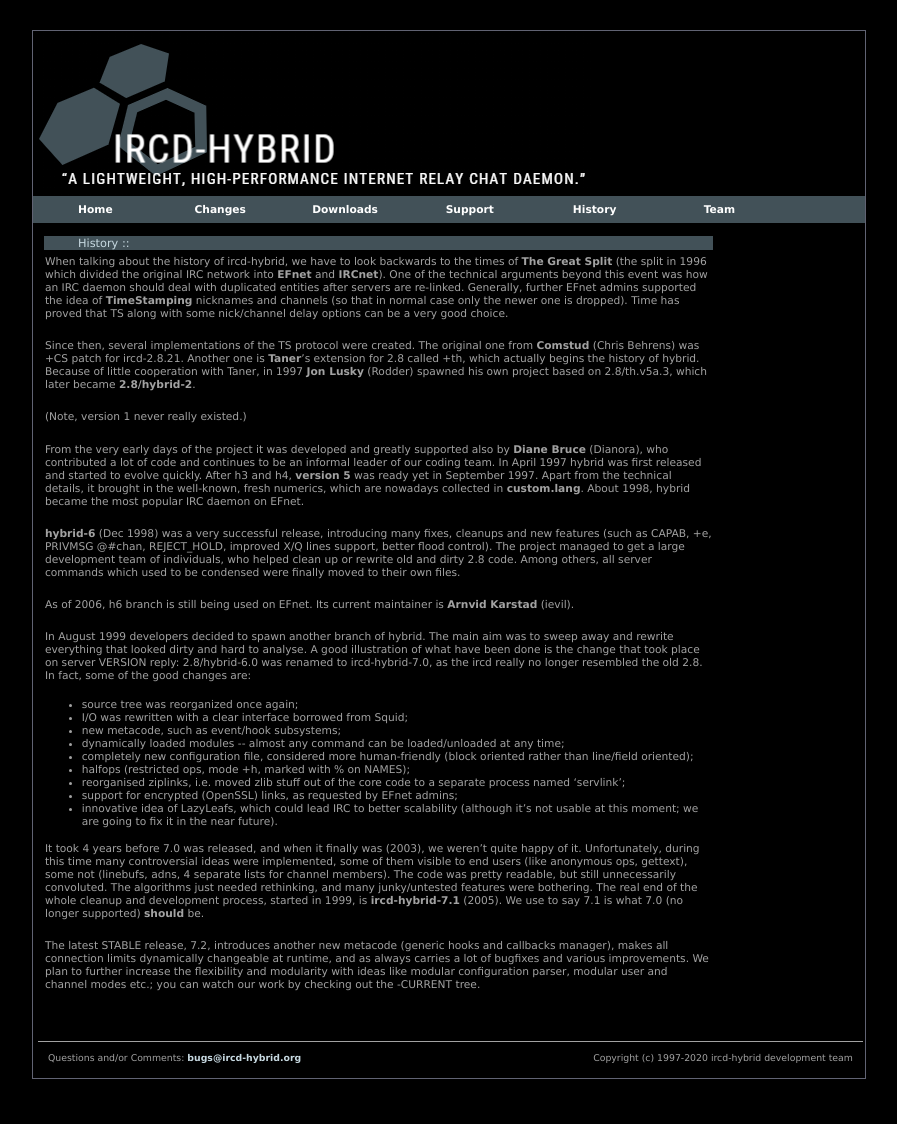
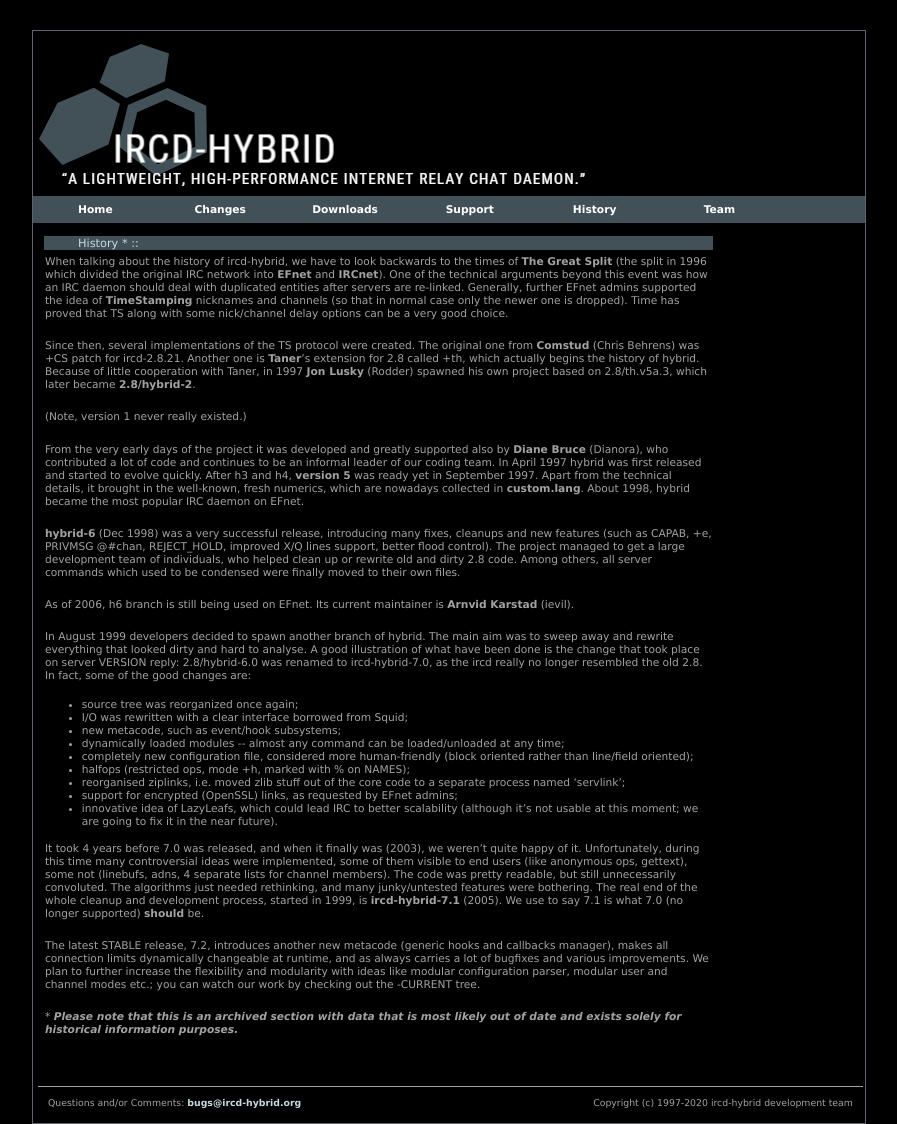
Before and after one commit to ircd-hybrid/ircd-hybrid.github.io, a Jekyll site: the page built from history.md, in a window 1280 px wide. Shown: the whole page, without its empty margins (191-1088 px from the left). Built offline with Jekyll 4.4.1, drawn with Linux system fonts in a browser that asks for light colours; our own code applies the rules of GitHub Pages for plain Markdown files; before the commit the page ends 1079 px from its top, so only the background shows below that.

Commit message:
history.md: add footnote mentioning this site is outdated and exists only for historical reasons

```diff
--- a/history.md
+++ b/history.md
@@ -1,4 +1,4 @@
-## History ::
+## History * ::
 
 When talking about the history of ircd-hybrid, we have to look backwards to the times of **The Great Split** (the split in 1996 which divided the original IRC network into **EFnet** and **IRCnet**). One of the technical arguments beyond this event was how an IRC daemon should deal with duplicated entities after servers are re-linked. Generally, further EFnet admins supported the idea of **TimeStamping** nicknames and channels (so that in normal case only the newer one is dropped). Time has proved that TS along with some nick/channel delay options can be a very good choice.
 
@@ -27,3 +27,5 @@
 It took 4 years before 7.0 was released, and when it finally was (2003), we weren't quite happy of it. Unfortunately, during this time many controversial ideas were implemented, some of them visible to end users (like anonymous ops, gettext), some not (linebufs, adns, 4 separate lists for channel members). The code was pretty readable, but still unnecessarily convoluted. The algorithms just needed rethinking, and many junky/untested features were bothering. The real end of the whole cleanup and development process, started in 1999, is **ircd-hybrid-7.1** (2005). We use to say 7.1 is what 7.0 (no longer supported) **should** be.
 
 The latest STABLE release, 7.2, introduces another new metacode (generic hooks and callbacks manager), makes all connection limits dynamically changeable at runtime, and as always carries a lot of bugfixes and various improvements. We plan to further increase the flexibility and modularity with ideas like modular configuration parser, modular user and channel modes etc.; you can watch our work by checking out the -CURRENT tree.
+
+\* ***Please note that this is an archived section with data that is most likely out of date and exists solely for historical information purposes.***
```
